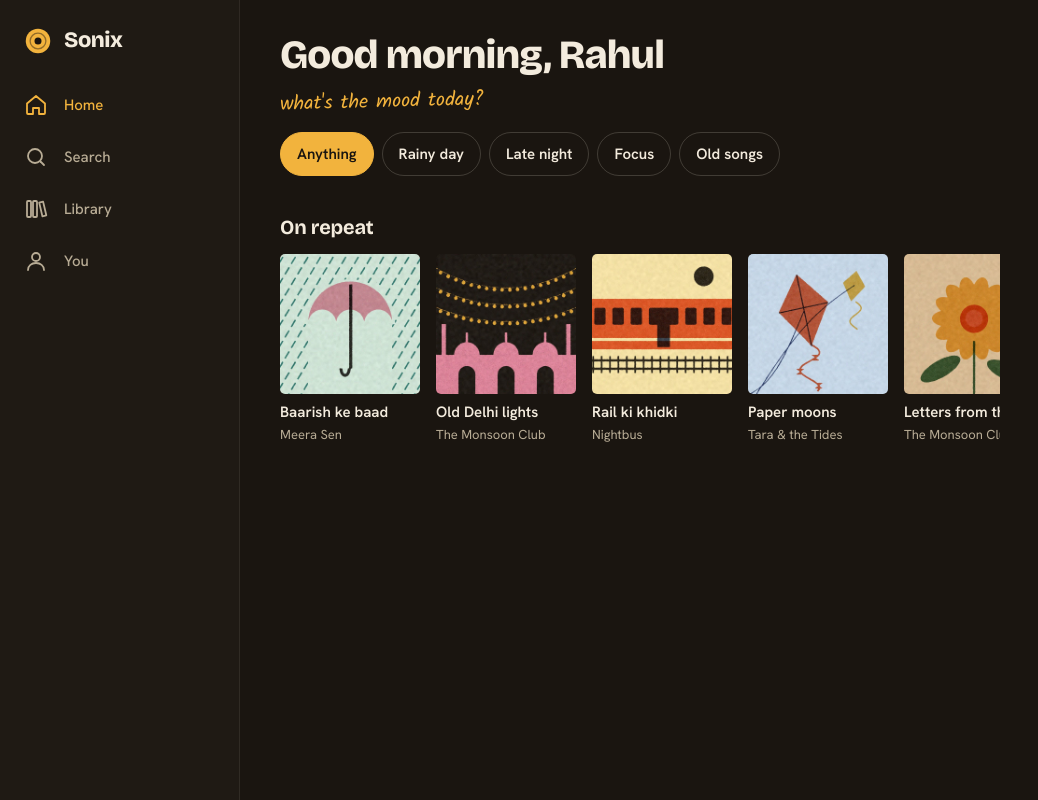
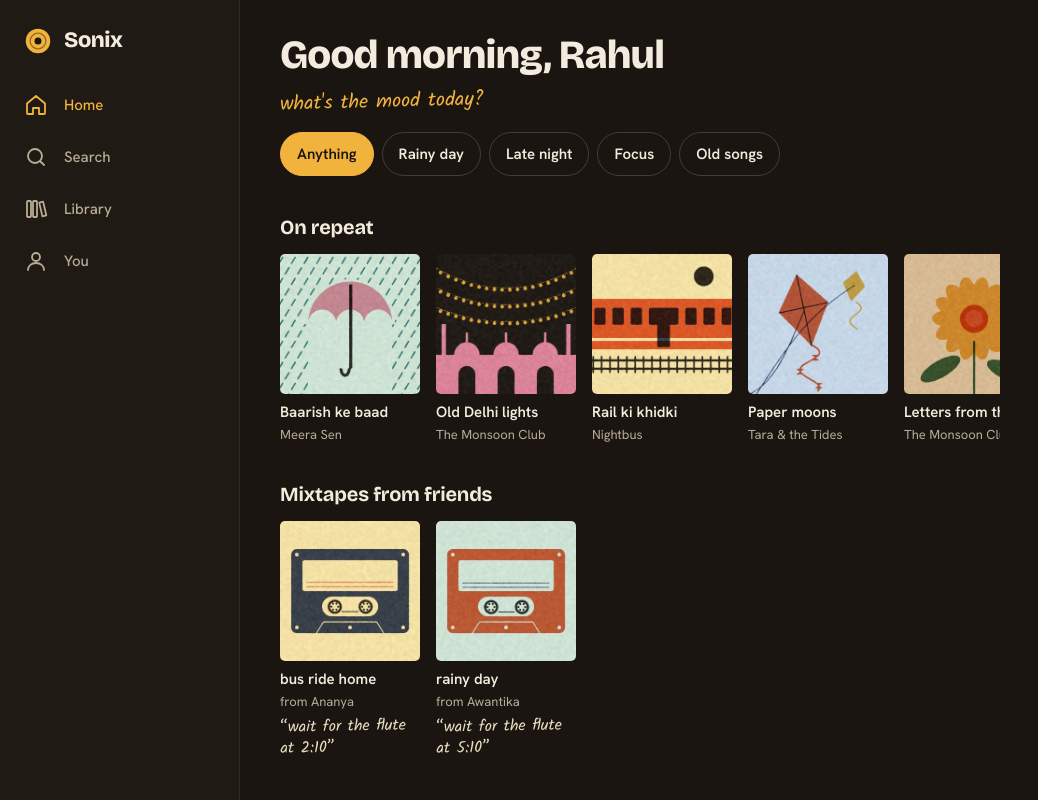
Before and after one commit to rahulprasadrp5481-blip/sonix, a React (Vite) app: page / in a window 1280 px wide. Shown: the top 800 px of the page, without its empty margins (0-1038 px from the left). Built offline with nearby package versions, Linux system fonts and the light colour scheme.

Commit message:
feat(home): mixtapes from friends row and new this week

```diff
--- /dev/null
+++ b/src/components/MixtapeCard.css
@@ -0,0 +1,16 @@
+.mixtape-card {
+  display: flex;
+  flex-direction: column;
+  gap: var(--space-2);
+  width: 140px;
+}
+
+.mixtape-note {
+  margin: 0;
+  font-family: var(--font-hand);
+  font-size: 1rem;
+  line-height: 1.3;
+  color: var(--note);
+  transform: rotate(-1deg);
+  transform-origin: left top;
+}
--- /dev/null
+++ b/src/components/MixtapeCard.jsx
@@ -0,0 +1,13 @@
+import CoverCard from './CoverCard'
+import './MixtapeCard.css'
+
+export default function MixtapeCard({ mixtape }) {
+  const { cover, title, from, note } = mixtape
+
+  return (
+    <div className="mixtape-card">
+      <CoverCard cover={cover} title={title} subtitle={`from ${from}`} />
+      <p className="mixtape-note">“{note}”</p>
+    </div>
+  )
+}
--- /dev/null
+++ b/src/components/SongRow.jsx
@@ -0,0 +1,18 @@
+import Row from './Row'
+import CoverCard from './CoverCard'
+
+export default function SongRow({ title, songs }) {
+  return (
+    <Row title={title}>
+      {songs.map((song) => (
+        <li key={song.id}>
+          <CoverCard
+            cover={song.cover}
+            title={song.title}
+            subtitle={song.artist}
+          />
+        </li>
+      ))}
+    </Row>
+  )
+}
--- a/src/data/songs.js
+++ b/src/data/songs.js
@@ -35,6 +35,7 @@ const songs = [
         artist: 'The Monsoon Club',
         cover: covers.classics,
         moods: ['Old songs'],
+        isNew: true,
     },
     {
         id: 'deep-work',
@@ -56,6 +57,7 @@ const songs = [
         artist: 'Lal Batti',
         cover: covers.chai,
         moods: ['Old songs'],
+        isNew: true,
     },
     {
         id: 'last-bus',
@@ -63,6 +65,7 @@ const songs = [
         artist: 'Nightbus',
         cover: covers.nightdrive,
         moods: ['Late night'],
+        isNew: true,
     },
     {
         id: 'monsoon-letters',
@@ -70,6 +73,7 @@ const songs = [
         artist: 'Kabir Kaul',
         cover: covers.letters,
         moods: ['Rainy day'],
+        isNew: true,
     }
 ];
 
--- a/src/pages/Home.jsx
+++ b/src/pages/Home.jsx
@@ -2,8 +2,10 @@ import { useState } from 'react'
 import Page from '../components/Page'
 import MoodChips from '../components/MoodChips'
 import Row from '../components/Row'
-import CoverCard from '../components/CoverCard'
+import SongRow from '../components/SongRow'
+import MixtapeCard from '../components/MixtapeCard'
 import songs from '../data/songs'
+import mixtapes from '../data/mixtapes'
 import { greetingFor } from '../utils/greeting'
 
 const MOODS = ['Anything', 'Rainy day', 'Late night', 'Focus', 'Old songs']
@@ -16,6 +18,8 @@ export default function Home() {
       ? songs
       : songs.filter((song) => song.moods.includes(mood))
 
+  const newSongs = visibleSongs.filter((song) => song.isNew)
+
   return (
     <Page title={`${greetingFor()}, Rahul`} note="what's the mood today?">
       <MoodChips moods={MOODS} selected={mood} onSelect={setMood} />
@@ -23,17 +27,19 @@ export default function Home() {
       {visibleSongs.length === 0 ? (
         <p className="note">is mood ke liye abhi koi gaana nahi hai</p>
       ) : (
-        <Row key={mood} title="On repeat">
-          {visibleSongs.map((song) => (
-            <li key={song.id}>
-              <CoverCard
-                cover={song.cover}
-                title={song.title}
-                subtitle={song.artist}
-              />
-            </li>
-          ))}
-        </Row>
+        <SongRow key={mood} title="On repeat" songs={visibleSongs} />
+      )}
+
+      <Row title="Mixtapes from friends">
+        {mixtapes.map((mixtape) => (
+          <li key={mixtape.id}>
+            <MixtapeCard mixtape={mixtape} />
+          </li>
+        ))}
+      </Row>
+
+      {newSongs.length > 0 && (
+        <SongRow key={`new-${mood}`} title="New this week" songs={newSongs} />
       )}
     </Page>
   )
```
